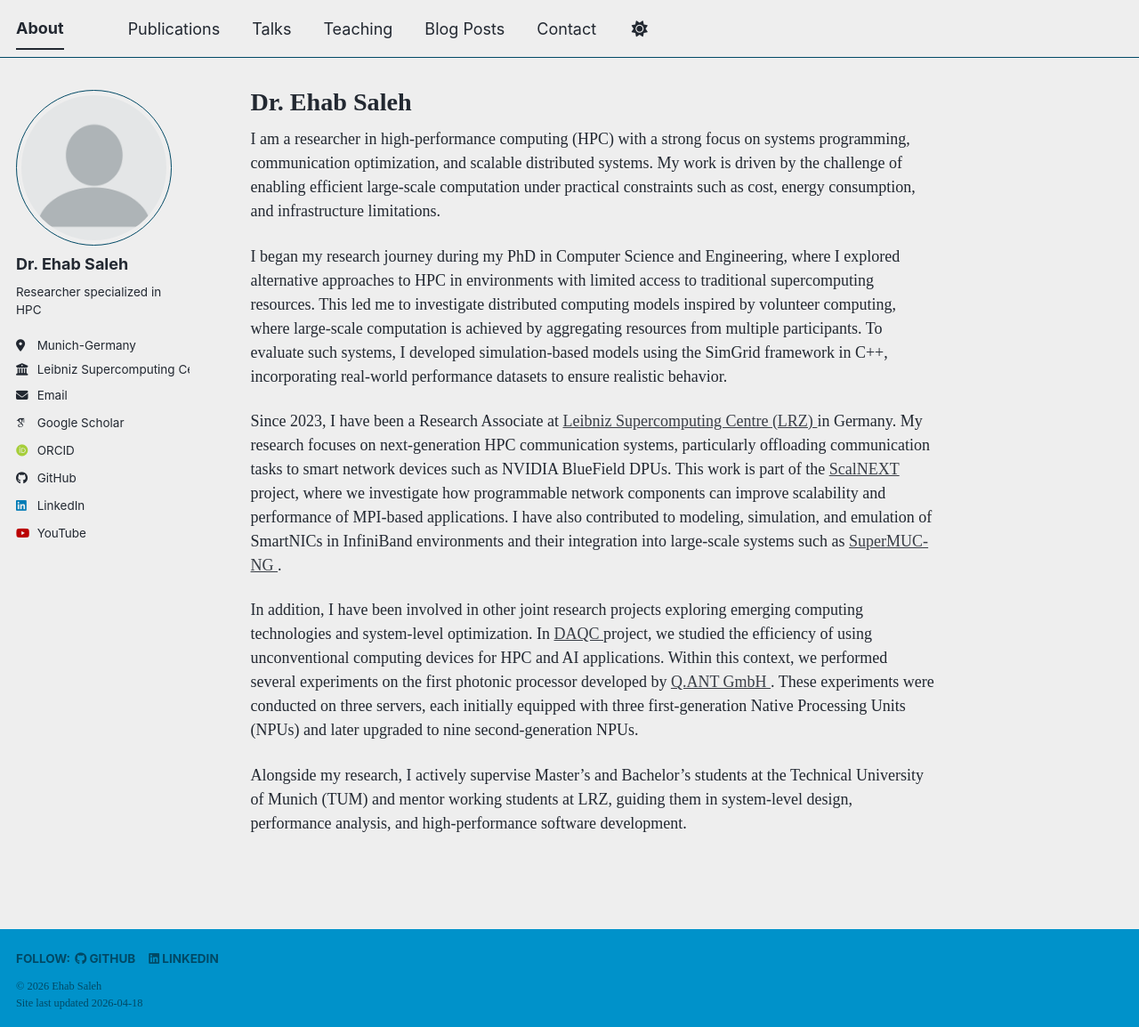
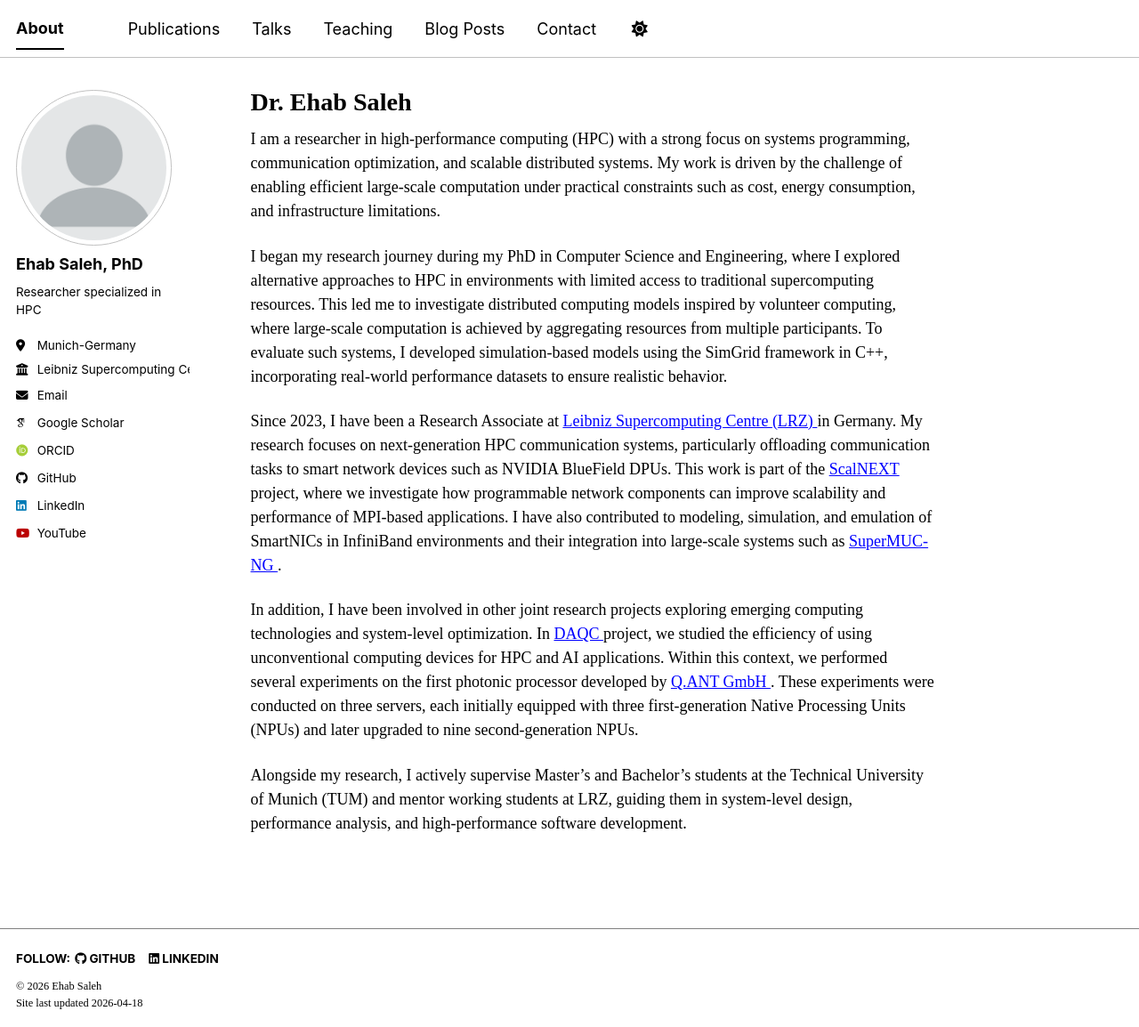
Before and after one commit to ehabosaleh/ehabosaleh.github.io, a Jekyll site: the page built from _pages/about.md, in a window 1280 px wide and 1154 px high. Shown: the whole window at 89% size. Built offline with Jekyll 4.4.1, drawn with Linux system fonts in a browser that asks for light colours; some web fonts are replaced; a script bundle is joined from its source files by our own code; library files that are not in the unit come from our copies.

Commit message:
Change site theme and update author details
Updated site theme and personal information.

```diff
--- a/_config.yml
+++ b/_config.yml
@@ -8,11 +8,11 @@
 
 # Basic Site Settings
 locale                   : "en-US"
-site_theme               : "air" # The available themes options are "default", "air", "sunrise", "mint", "dirt" and "contrast"
+site_theme               : "contrast" # The available themes options are "default", "air", "sunrise", "mint", "dirt" and "contrast"
 title                    : "About"
 title_separator          : "-"
-name                     : &name "Ehab Saleh"
-description              : &description "PhD, Research Associate at Leibniz Supercomputing Centre"   # Update this with a general description of your site, this is the default if not overridden by a page
+name                     : "Ehab Saleh"
+description              : "HPC researcher focused on high-performance systems"   # Update this with a general description of your site, this is the default if not overridden by a page
 
 baseurl                  : "" # the subpath of your site, e.g. "/blog"
 url: https://ehabosaleh.github.io
@@ -24,7 +24,7 @@
 author:
   # Biographic information
   avatar           : "profile.png"
-  name             : "Dr. Ehab Saleh"
+  name             : "Ehab Saleh, PhD"
   pronouns         : # example: "she/her"
   bio              : "Researcher specialized in HPC"
   location         : "Munich-Germany"
```
